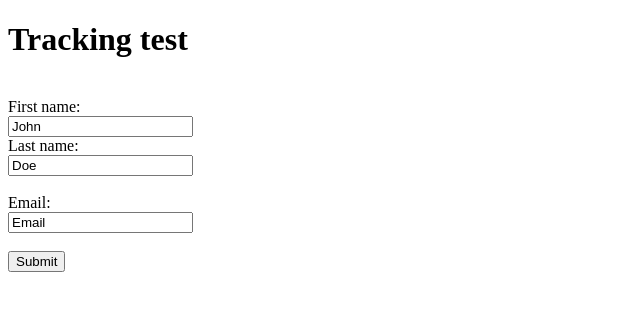
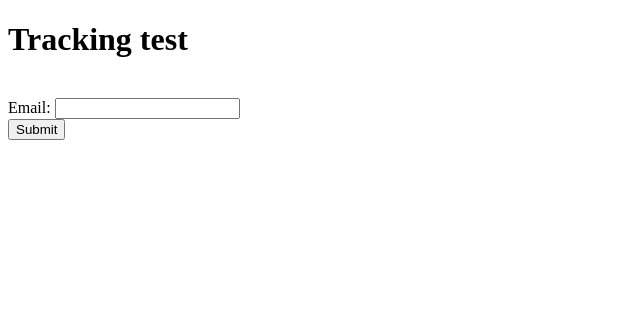
Before and after one commit to whatelise/trackingtest, a plain HTML site: page index.html in a window 1280 px wide. Shown: the whole page, without its empty margins (0-640 px from the left). Drawn offline with Linux system fonts and the light colour scheme.

Commit message:
changed tracking script to all html

```diff
--- a/index.html
+++ b/index.html
@@ -59,7 +59,7 @@
             }),
               (dreamdata._writeKey = "fa959513-ef82-4356-8090-d7601a7298e4"),
               (dreamdata.SNIPPET_VERSION = "dreamdata-2.0.1"),
-              dreamdata.load("fa959513-ef82-4356-8090-d7601a7298e4", { googleEnhancedConversions: true, formTracking: { html: { useFormIdAsTrackName: true }, drift: true }, intentSources: { autoGroup: true } }),
+              dreamdata.load("fa959513-ef82-4356-8090-d7601a7298e4", { googleEnhancedConversions: true, formTracking: { html: true, drift: true }, intentSources: { autoGroup: true } }),
               dreamdata.page();
           }
       })();
@@ -69,13 +69,10 @@
     <h1>Tracking test</h1>
     <br />
     <form id="form-1234">
-      <label for="fname">First name:</label><br />
-      <input type="text" id="fname" name="fname" value="John" /><br />
-      <label for="lname">Last name:</label><br />
-      <input type="text" id="lname" name="lname" value="Doe" /><br /><br />
-      <label for="lname">Email:</label><br />
-      <input type="text" id="email" name="email" value="Email" /><br /><br />
-      <input type="submit" value="Submit" />
+      <label for="email">Email:</label>
+      <input type="email" id="email" name="email" required />
+      <br />
+      <button type="submit">Submit</button>
     </form>
   </body>
 </html>
```
